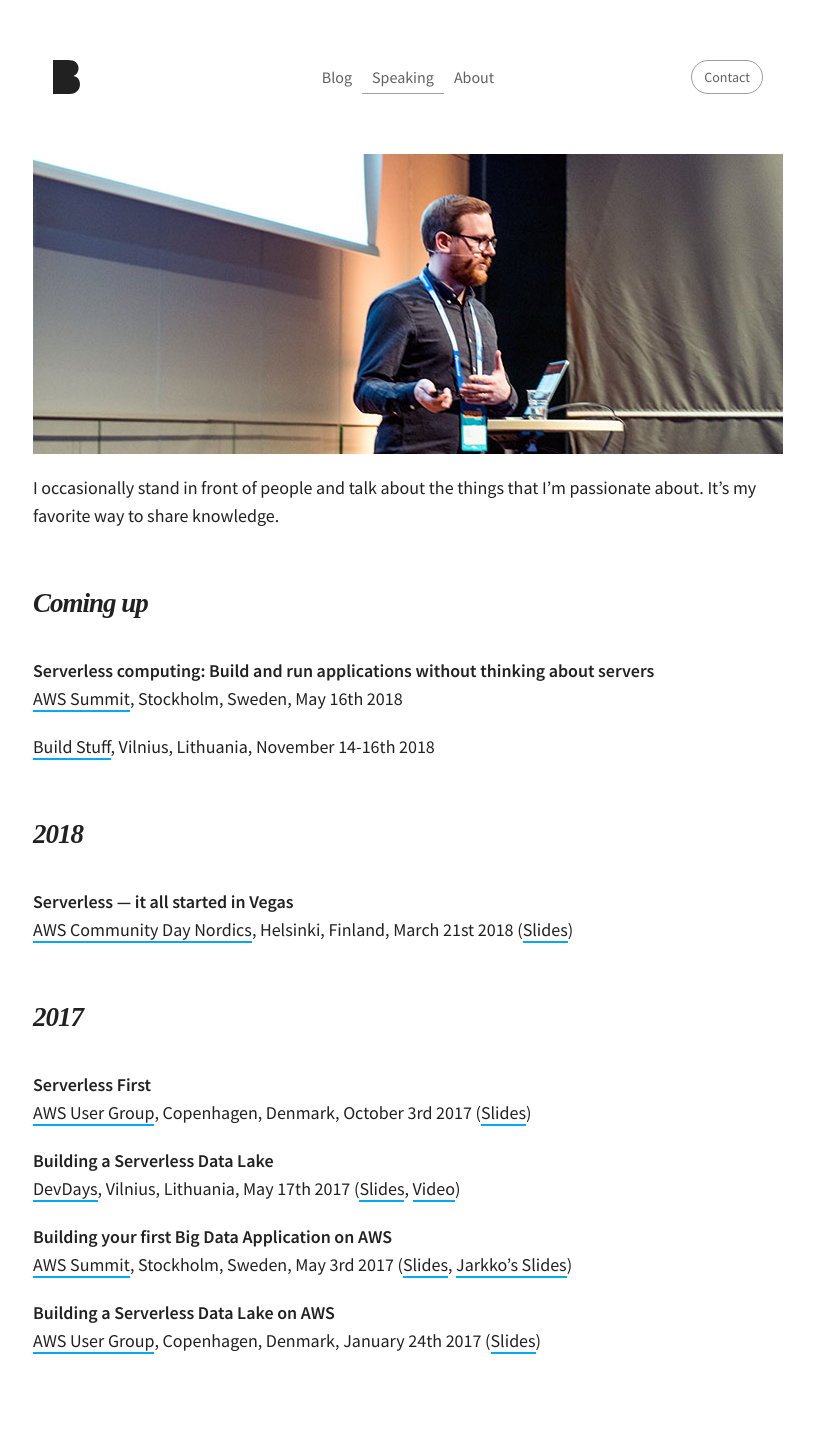
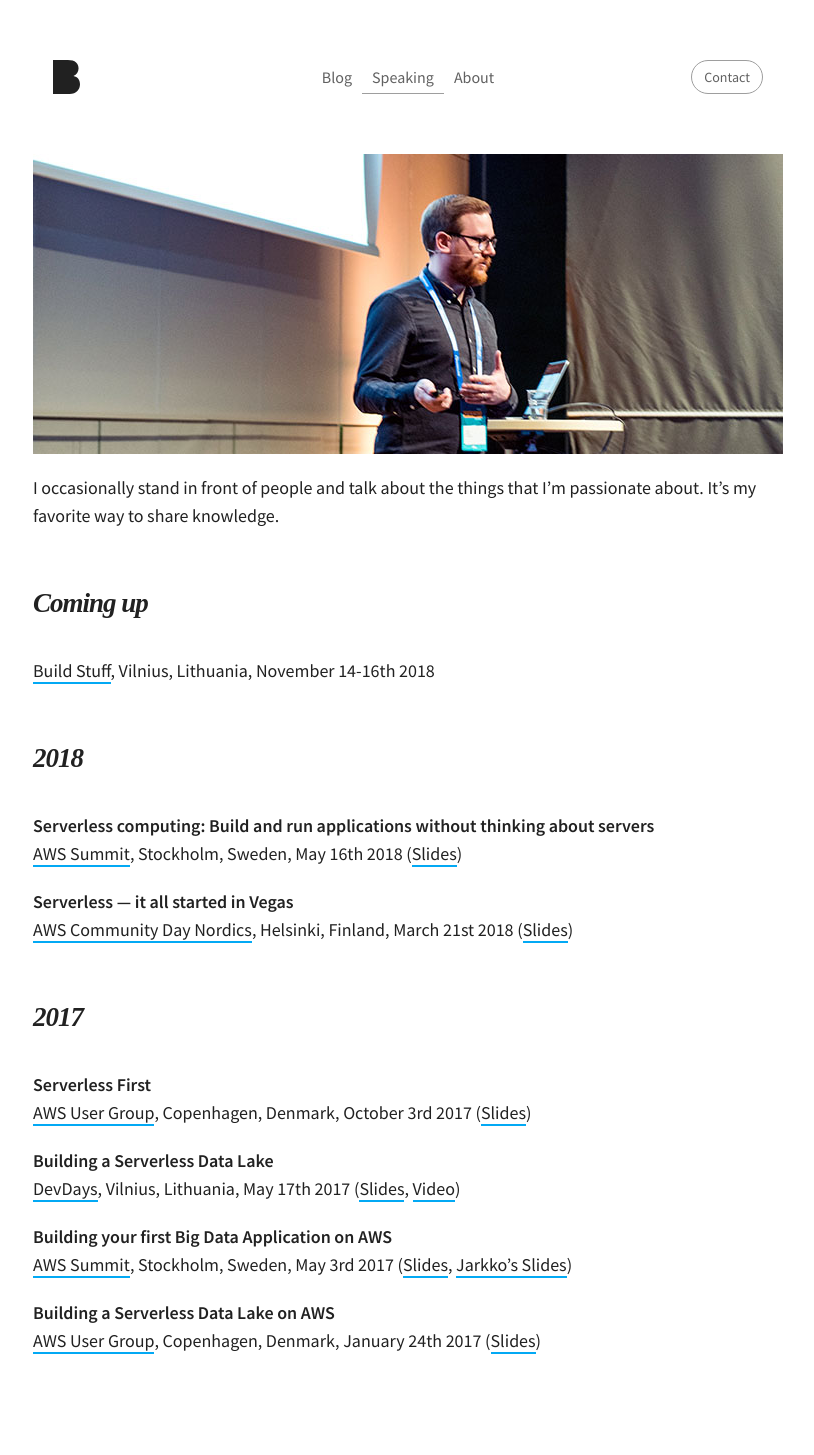
Before and after one commit to martinbuberl/martinbuberl.github.io, a Jekyll site: the page built from speaking.md, in a window 1280 px wide. Shown: the whole page, without its empty margins (232-1046 px from the left). Built offline with Jekyll 4.4.1, drawn with Linux system fonts in a browser that asks for light colours; nearby versions of some CDN libraries; some web fonts are replaced.

Commit message:
Added slides

```diff
--- a/speaking.md
+++ b/speaking.md
@@ -11,12 +11,12 @@ I occasionally stand in front of people and talk about the things that I'm passi
 
 <h2 id="coming-up" class="has-permalink">Coming up<a class="permalink" title="Permalink" href="#coming-up">#</a></h2>
 
-**Serverless computing: Build and run applications without thinking about servers**<br/>
-[AWS Summit](https://aws.amazon.com/summits/Stockholm-2018/), Stockholm, Sweden, May 16th 2018
-
 [Build Stuff](https://www.buildstuff.lt/), Vilnius, Lithuania, November 14-16th 2018
 
 <h2 id="2018" class="has-permalink">2018<a class="permalink" title="Permalink" href="#2018">#</a></h2>
+
+**Serverless computing: Build and run applications without thinking about servers**<br/>
+[AWS Summit](https://aws.amazon.com/summits/Stockholm-2018/), Stockholm, Sweden, May 16th 2018 ([Slides](https://goo.gl/x9Qcuj))
 
 **Serverless — it all started in Vegas**<br/>
 [AWS Community Day Nordics](https://awsfin.org/communityday/), Helsinki, Finland, March 21st 2018 ([Slides](https://goo.gl/VjKUXV))
```
